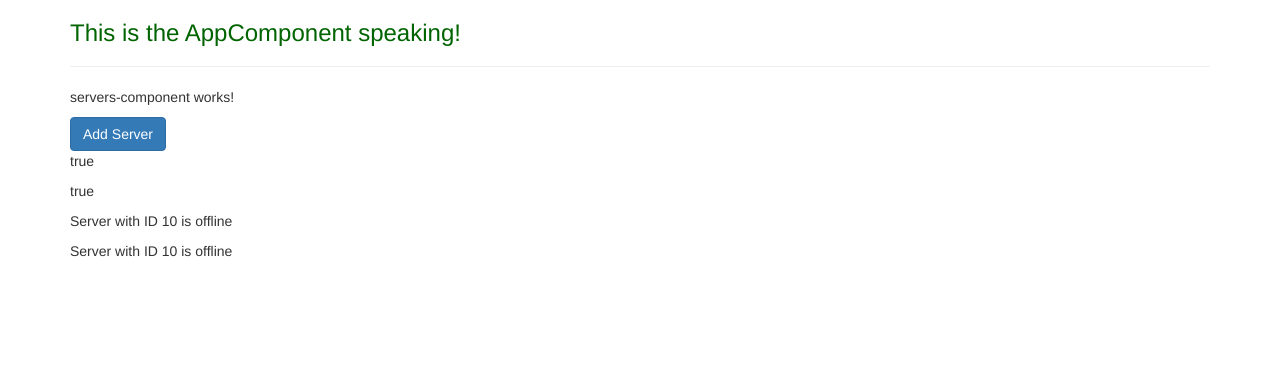
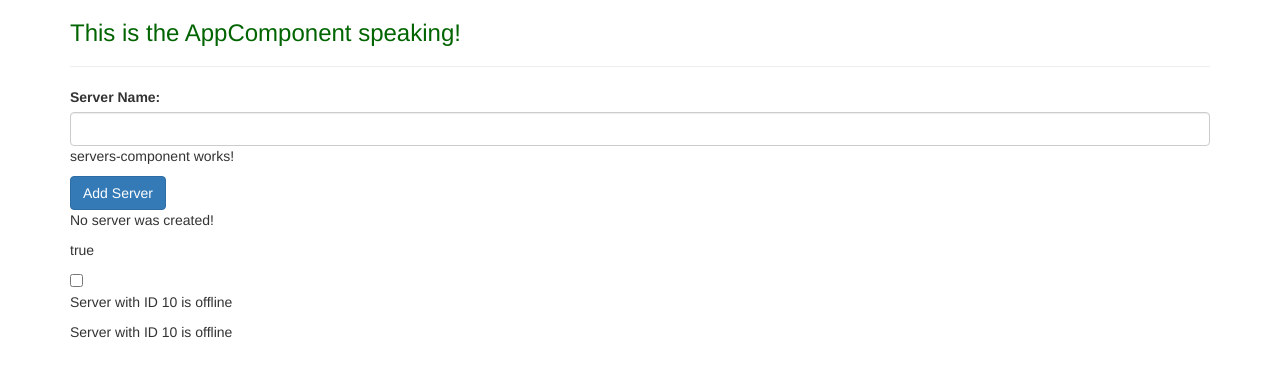
Before and after one commit to OliverZott/Udemy-App, an Angular app: page / in a window 1280 px wide. Shown: the top 376 px of the page. Built offline with nearby package versions, Linux system fonts and the light colour scheme.

Commit message:
Fooling around with mouseclick vs onmouseclick

```diff
--- a/src/app/servers/servers.component.html
+++ b/src/app/servers/servers.component.html
@@ -1,7 +1,20 @@
+<label >Server Name: </label>
+<input type="text" class="form-control">
+
+
+
 <p>servers-component works!</p>
 <button class="btn btn-primary"
-    [disabled]="!allowNewServer">Add Server</button>
-<p>{{ allowNewServer }}</p>             <!-- String Interpolation version -->
-<p [innerText]="allowNewServer"></p>   <!-- Property Binding version -->
+        [disabled]="!allowNewServer"
+        (click)="onCreateServer()">Add Server</button>      <!-- Property Binding & Event Binding -->
+
+<p>{{ serverCreationStatus }}</p>
+<p>{{ allowNewServer }}</p>                                 <!-- String Interpolation version -->
+<!-- <p [innerText]="allowNewServer"></p> -->               <!-- Property Binding version -->
+
+<form>
+    <input type="checkbox" id="myCheck" (mouseover)="myFunction()" onclick="alert('click event occurred')">
+</form>
+
 <app-server></app-server>
 <app-server></app-server>
--- a/src/app/servers/servers.component.ts
+++ b/src/app/servers/servers.component.ts
@@ -16,6 +16,7 @@ import { Component, OnInit } from '@angular/core';
 export class ServersComponent implements OnInit {
 
     allowNewServer = false;
+    serverCreationStatus = 'No server was created!';
 
     constructor() {
         setTimeout(() => {
@@ -26,4 +27,13 @@ export class ServersComponent implements OnInit {
     ngOnInit(): void {
     }
 
+    onCreateServer(): void {
+        this.serverCreationStatus = 'Server was created!';
+    }
+
+
+    // On mouse-over, execute myFunction
+    public myFunction(): void {
+        document.getElementById('myCheck').click();
+    }
 }
```
